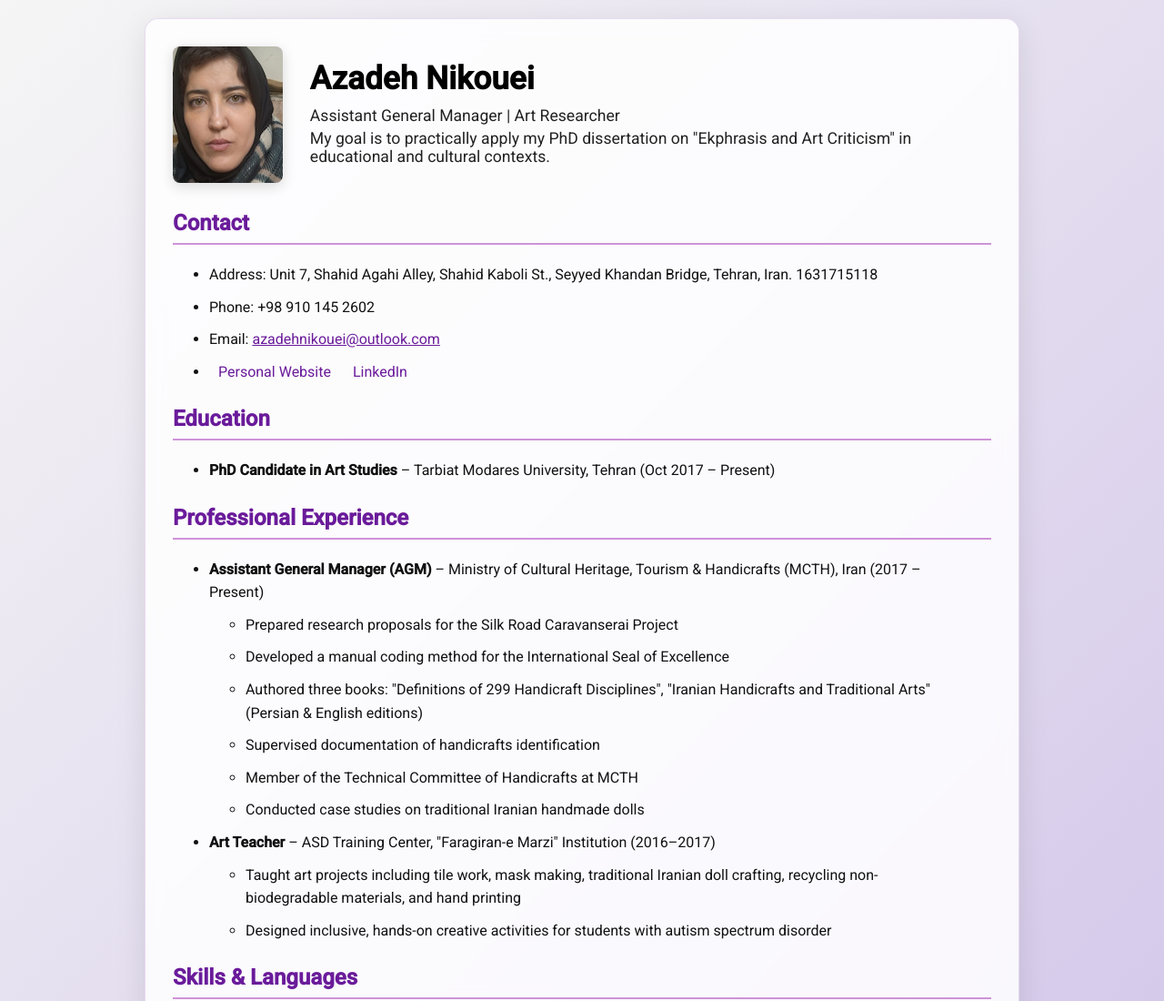
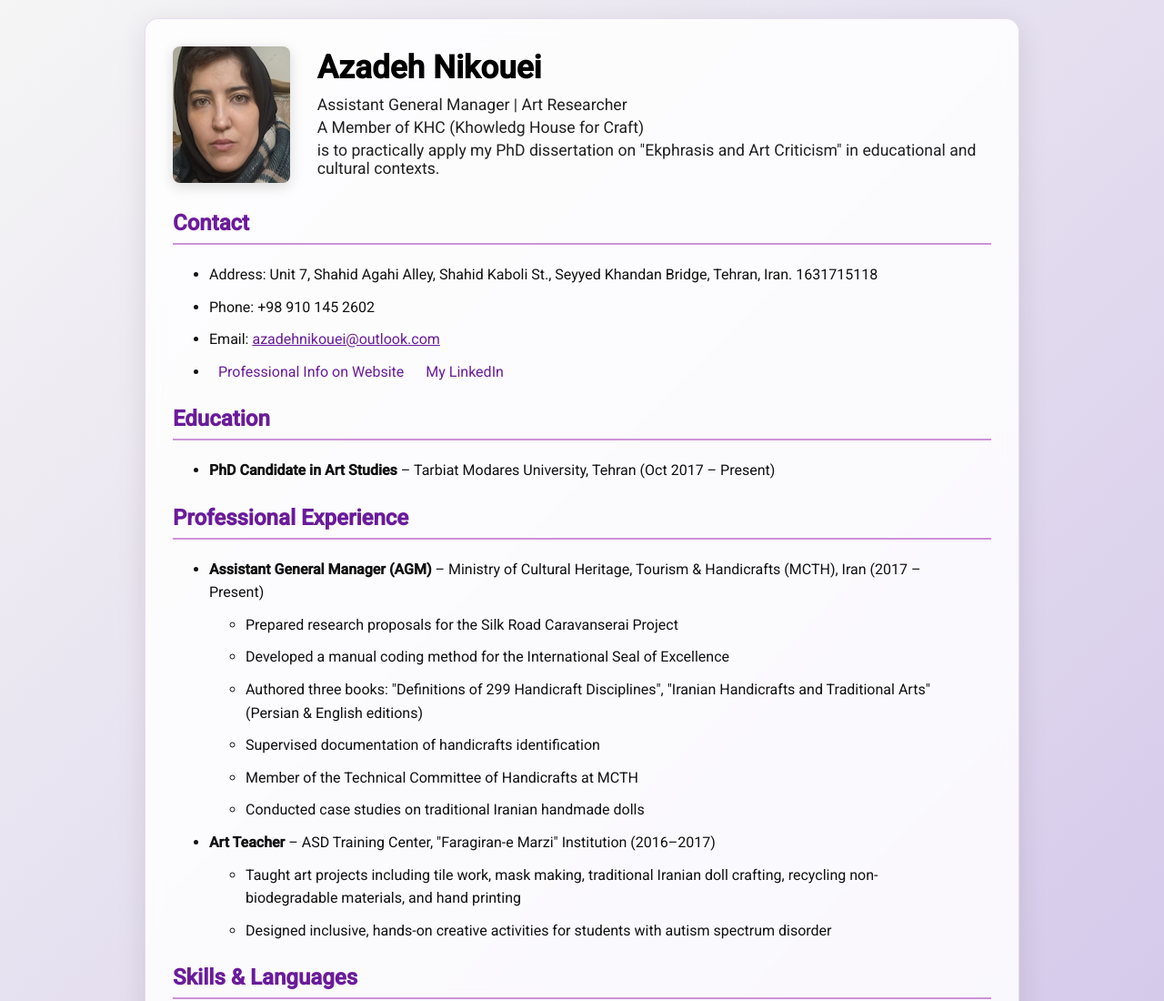
Before and after one commit to arvejh/mycv, a plain HTML site: page index.html in a window 1280 px wide. Shown: the top 1100 px of the page at 91% size. Drawn offline with Linux system fonts and the light colour scheme.

Commit message:
index.html

```diff
--- a/index.html
+++ b/index.html
@@ -112,7 +112,8 @@
       <div class="info">
         <h1>Azadeh Nikouei</h1>
         <p>Assistant General Manager | Art Researcher</p>
-        <p>My goal is to practically apply my PhD dissertation on "Ekphrasis and Art Criticism" in educational and cultural contexts.</p>
+        <p>A Member of KHC (Khowledg House for Craft)<p>
+        <p>is to practically apply my PhD dissertation on "Ekphrasis and Art Criticism" in educational and cultural contexts.</p>
       </div>
     </header>
 
@@ -124,8 +125,8 @@
         <li>Phone: +98 910 145 2602</li>
         <li>Email: <a href="mailto:azadehnikouei@outlook.com" style="color:#6a1b9a;">azadehnikouei@outlook.com</a></li>
         <li class="links">
-          <a href="https://knowledgehouseforcraft.org/Weft/Authors/Azadeh+Nikouei" target="_blank">Personal Website</a>
-          <a href="https://www.linkedin.com/in/azadeh-nikouei" target="_blank">LinkedIn</a>
+          <a href="https://knowledgehouseforcraft.org/Weft/Authors/Azadeh+Nikouei" target="_blank">Professional Info on Website</a>
+          <a href="https://www.linkedin.com/in/azadeh-nikouei" target="_blank">My LinkedIn</a>
         </li>
       </ul>
     </section>
```
